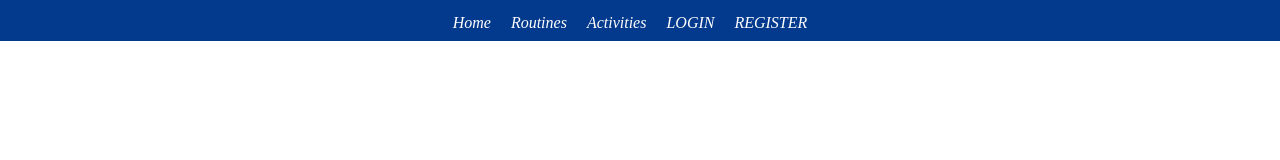
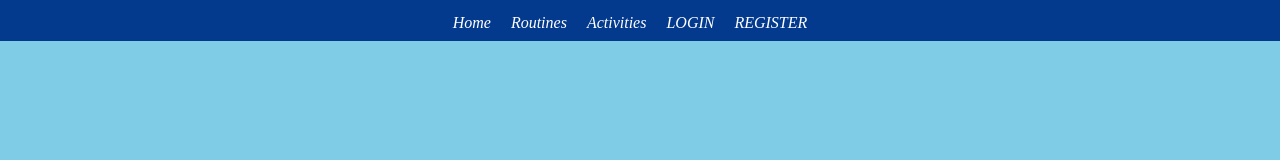
Before and after one commit to kidd5630/FrontEndTracker, a React app: page /myroutines in a window 1280 px wide. Built offline with nearby package versions, Linux system fonts and the light colour scheme; no server answers; a web font is replaced by a local one.

Commit message:
more styling

```diff
--- a/public/style.css
+++ b/public/style.css
@@ -171,6 +171,11 @@
   color: #888;
   pointer-events: none;
 }
+.backdrop{
+    background: #7ecce6;
+    width: 100vw;
+    Height: 100vh;
+}
 /*
 #header {
     width: 100%;
--- a/src/components/Login.js
+++ b/src/components/Login.js
@@ -34,7 +34,7 @@ const Login = ({setMyPassword, myPassword, setusersRoutines, setMyUsername, myUs
     }
 
     return (
-        <section className="loginContainer">
+        <section className="loginContainer" >
             <h1 className="loginTitle">Login</h1>
                 <form className="loginForm" onSubmit={loginUser}>
                     <div>
--- a/src/index.js
+++ b/src/index.js
@@ -145,7 +145,7 @@ const App = () => {
 					</Switch>
 				</div>)
 				:
-				(<div>
+				(<div >
 					<Switch>
 						<Route exact path ="/">
 							<Home
@@ -221,7 +221,7 @@ const App = () => {
 				</div>)
 				}
 
-
+				<div className="backdrop"></div>
 
 
 			</div>
```
Also changed, not shown: build/style.css.
